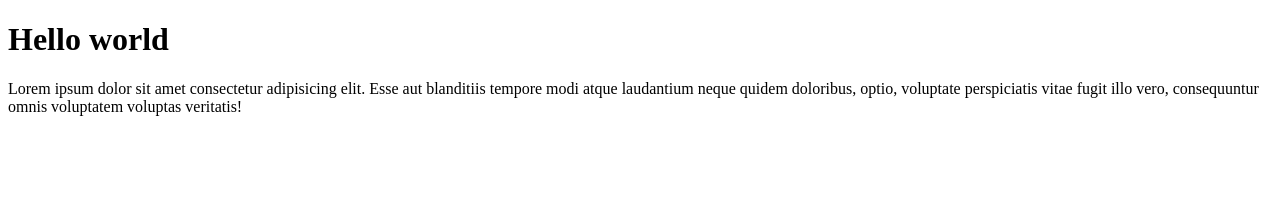
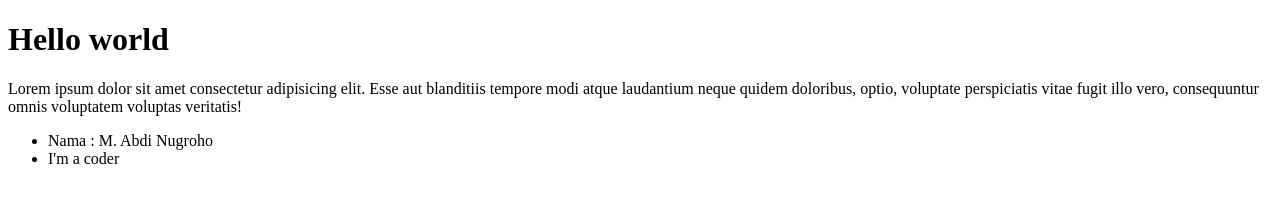
Before and after one commit to theomenn/git-remote-test2, a plain HTML site: page index.html in a window 1280 px wide. Drawn offline with Linux system fonts and the light colour scheme.

Commit message:
add ul and li

```diff
--- a/index.html
+++ b/index.html
@@ -8,5 +8,9 @@
 <body>
     <h1>Hello world</h1>
     <p>Lorem ipsum dolor sit amet consectetur adipisicing elit. Esse aut blanditiis tempore modi atque laudantium neque quidem doloribus, optio, voluptate perspiciatis vitae fugit illo vero, consequuntur omnis voluptatem voluptas veritatis!</p>
+    <ul>
+        <li>Nama : M. Abdi Nugroho</li>
+        <li>I'm a coder</li>
+    </ul>
 </body>
 </html>
```
